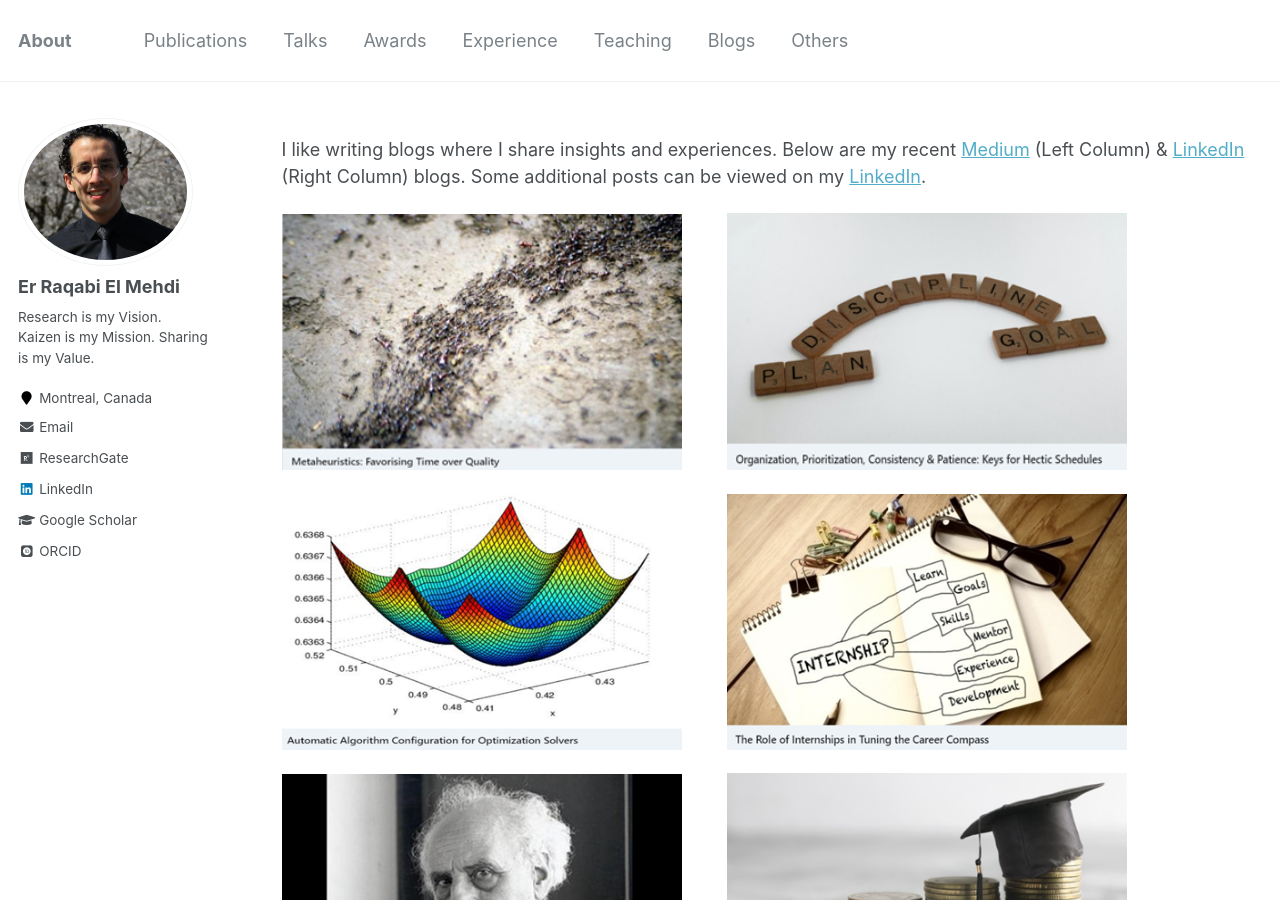
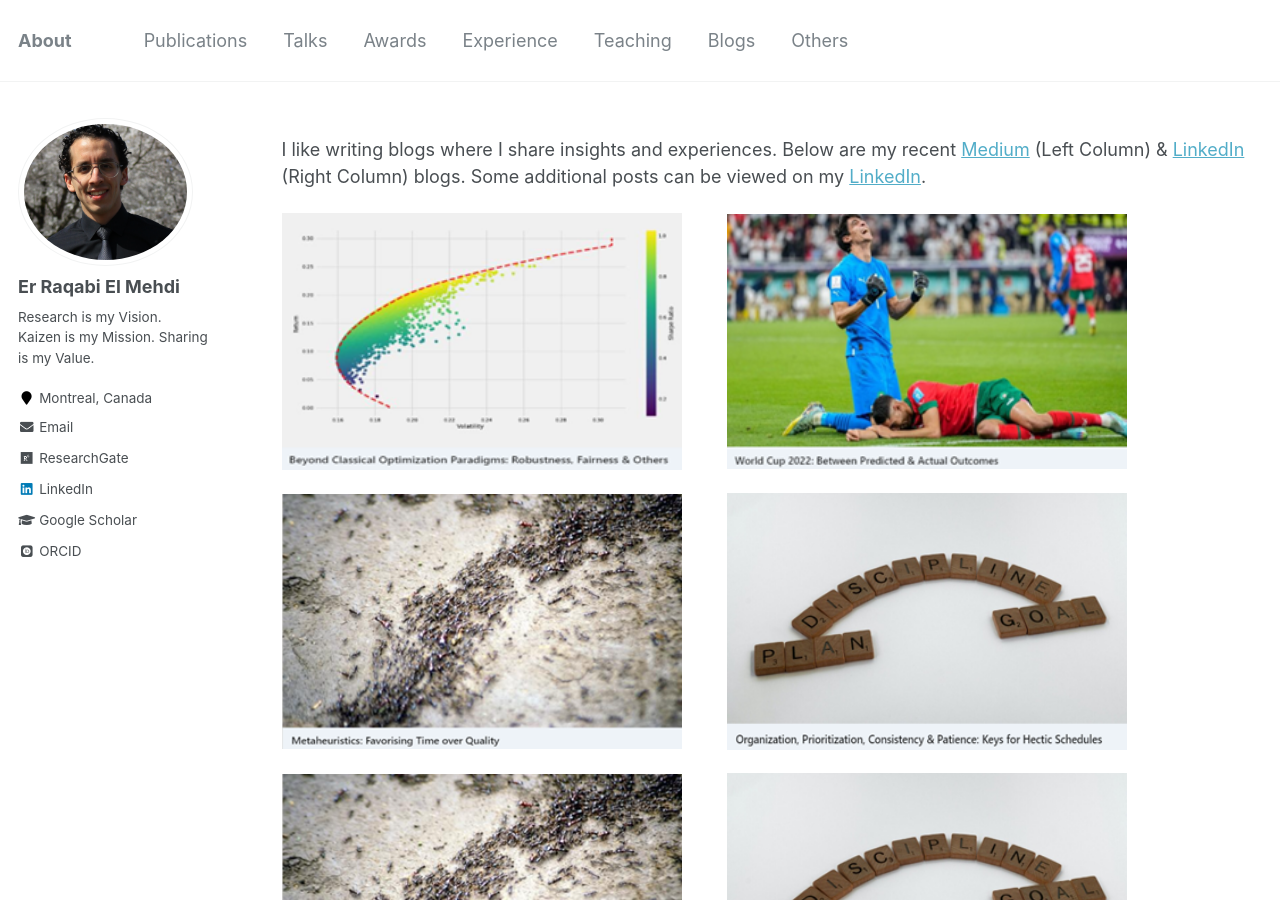
Before and after one commit to RqbMedi/rqbmedi.github.io, a Jekyll site: the page built from _pages/portfolio.md, in a window 1280 px wide and 900 px high. Built offline with Jekyll 4.4.1, drawn with Linux system fonts in a browser that asks for light colours; some web fonts are replaced.

Commit message:
Initial_Commit

```diff
--- a/_pages/portfolio.md
+++ b/_pages/portfolio.md
@@ -6,6 +6,10 @@ author_profile: true
 ---
 
 I like writing blogs where I share insights and experiences. Below are my recent [Medium](https://erraqabielmehdi.medium.com/) (Left Column) & [LinkedIn](https://www.linkedin.com/in/rqbmedi) (Right Column) blogs. Some additional posts can be viewed on my [LinkedIn](https://www.linkedin.com/in/rqbmedi).
+
+[<img src="http://rqbmedi.github.io/images/Medium_Article_16.png" width="400" height="400" />](https://erraqabielmehdi.medium.com/beyond-classical-optimization-paradigms-robustness-fairness-others-dce754836c0d) &nbsp; &nbsp; &nbsp; &nbsp; [<img src="http://rqbmedi.github.io/images/LinkedIn_Article_20.png" width="400" height="400" />](https://www.linkedin.com/pulse/world-cup-2022-between-predicted-actual-outcomes-el-mehdi-%E3%83%A9%E3%82%AB%E3%83%93-%E3%83%A1%E3%83%87%E3%82%A3)
+
+[<img src="http://rqbmedi.github.io/images/Medium_Article_15.png" width="400" height="400" />](https://erraqabielmehdi.medium.com/metaheuristics-favorising-time-over-quality-1c0c7a68fa37) &nbsp; &nbsp; &nbsp; &nbsp; [<img src="http://rqbmedi.github.io/images/LinkedIn_Article_19.png" width="400" height="400" />](https://www.linkedin.com/pulse/organization-prioritization-consistency-patience-keys-er-raqabi/?trackingId=9F0PS%2FdxZGhH%2FLxWj3cNMA%3D%3D)
 
 [<img src="http://rqbmedi.github.io/images/Medium_Article_15.png" width="400" height="400" />](https://erraqabielmehdi.medium.com/metaheuristics-favorising-time-over-quality-1c0c7a68fa37) &nbsp; &nbsp; &nbsp; &nbsp; [<img src="http://rqbmedi.github.io/images/LinkedIn_Article_19.png" width="400" height="400" />](https://www.linkedin.com/pulse/organization-prioritization-consistency-patience-keys-er-raqabi/?trackingId=9F0PS%2FdxZGhH%2FLxWj3cNMA%3D%3D)
 
```
Also changed, not shown: images/LinkedIn_Article_20.png (added), images/Medium_Article_16.png (added).
